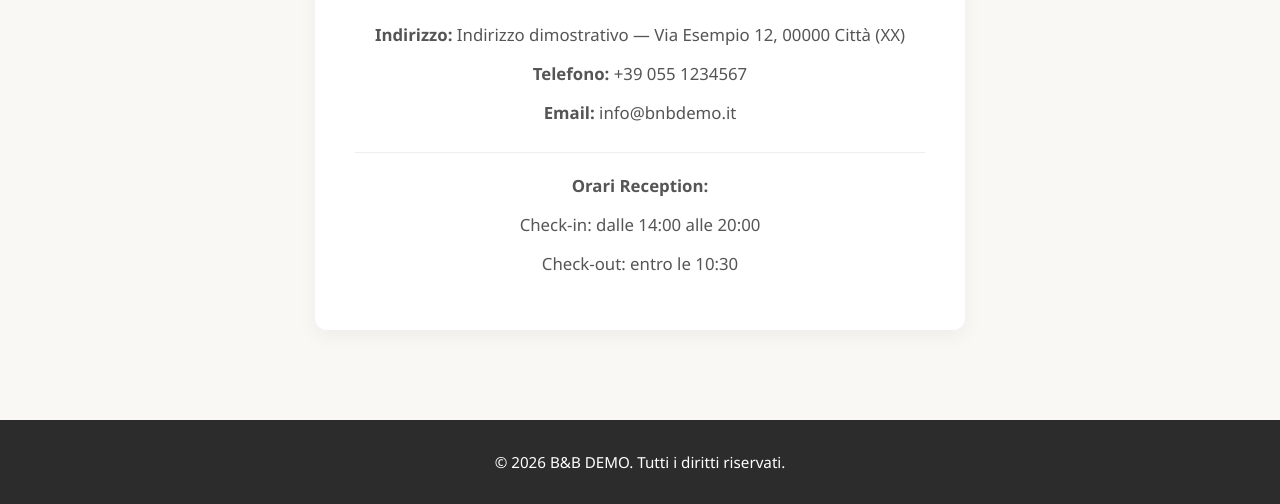
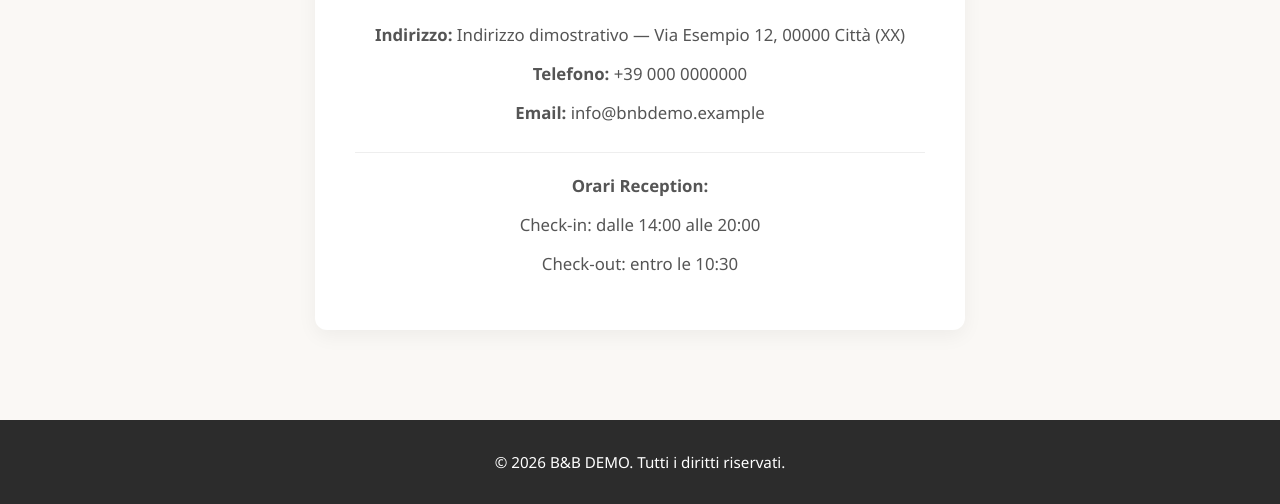
Before and after one commit to Naranciata/bb-cinque-stanze, a plain HTML site: page index.html in a window 1280 px wide. Shown: the part 4550-5054 px from the top of the page. Drawn offline with Linux system fonts and the light colour scheme.

Commit message:
Add files via upload

```diff
--- a/index.html
+++ b/index.html
@@ -402,8 +402,8 @@
                 <div class="contact-info">
                     <h3>B&B DEMO</h3>
                     <p><strong>Indirizzo:</strong> Indirizzo dimostrativo — Via Esempio 12, 00000 Città (XX)</p>
-                    <p><strong>Telefono:</strong> +39 055 1234567</p>
-                    <p><strong>Email:</strong> info@bnbdemo.it</p>
+                    <p><strong>Telefono:</strong> +39 000 0000000</p>
+                    <p><strong>Email:</strong> info@bnbdemo.example</p>
                     <div class="hours">
                         <p><strong>Orari Reception:</strong></p>
                         <p>Check-in: dalle 14:00 alle 20:00</p>
```
Also changed, not shown: 1 other file.
